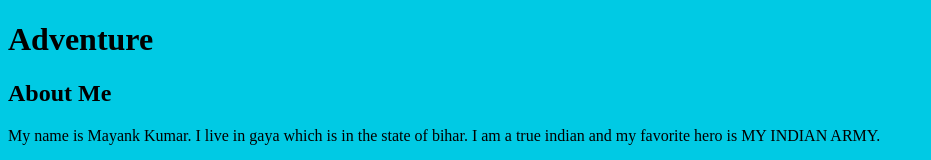
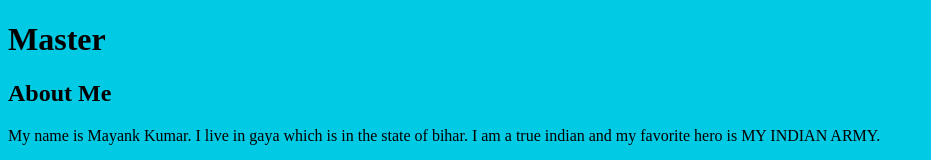
Before and after one commit to Sonunayan48/Mayank-kumar, a plain HTML site: page index.html in a window 1280 px wide. Shown: the top 160 px of the page, without its empty margins (0-931 px from the left). Drawn offline with Linux system fonts and the light colour scheme.

Commit message:
heading changed to master

```diff
--- a/index.html
+++ b/index.html
@@ -10,7 +10,7 @@
 <body>
 
     <header>
-        <h1>Adventure</h1>
+        <h1>Master</h1>
     </header>
 
     <div class="container">
```
